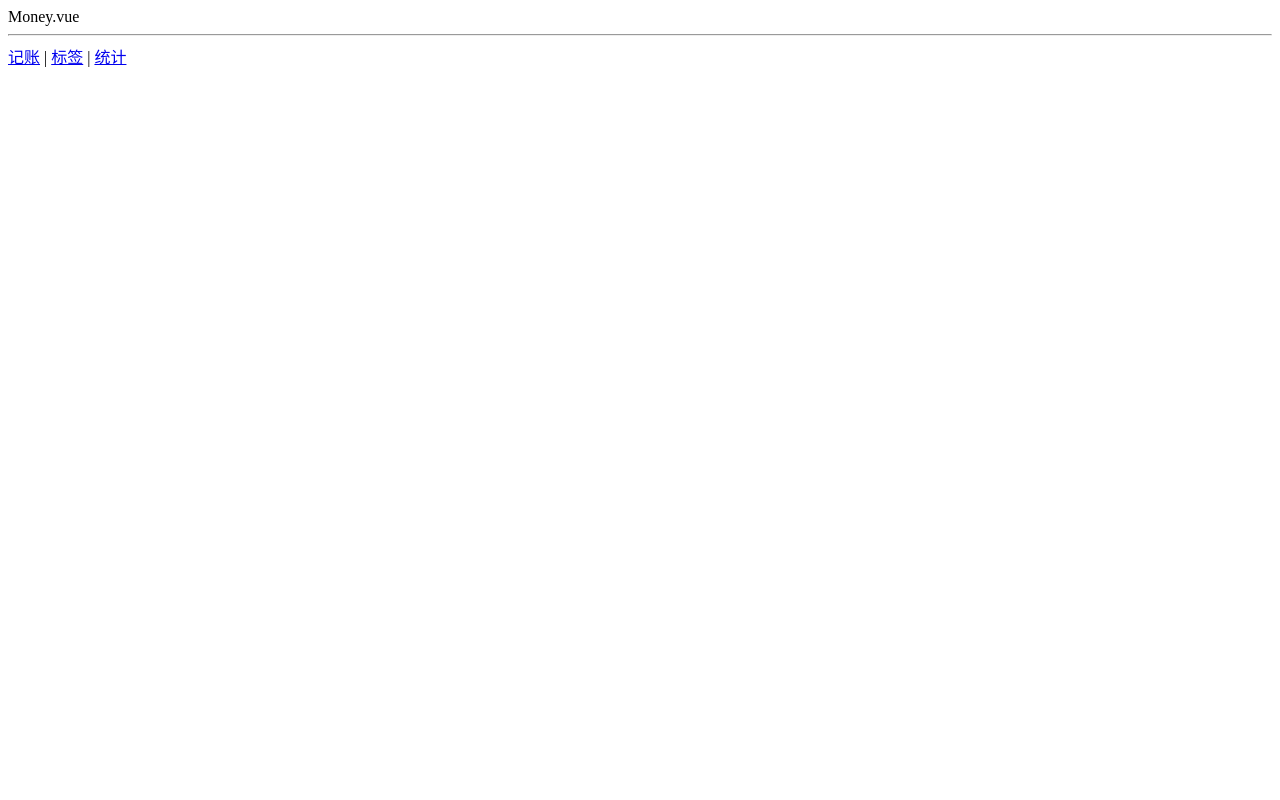
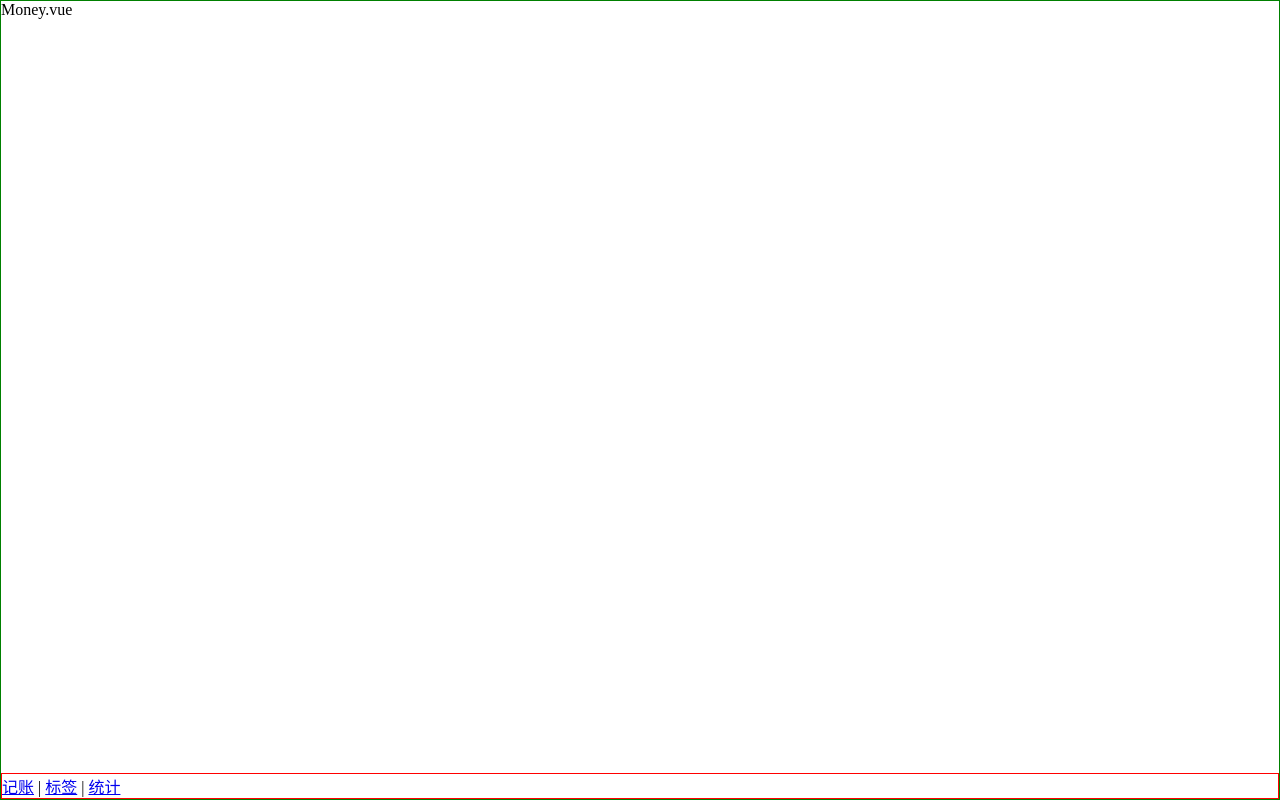
Before and after one commit to Suizhazha/suixinjizhang, a Vue app: page /#/Money in a window 1280 px wide. Built offline with nearby package versions, Linux system fonts and the light colour scheme.

Commit message:
只给money添加了æ css

```diff
--- a/src/App.vue
+++ b/src/App.vue
@@ -1,11 +1,19 @@
 <template>
   <div>
-      <router-view/>
+      <div>
+    <router-view/>
+      </div>
 
   </div>
 </template>
 
 <style lang="scss">
+    //css reset
+    *{
+        margin: 0;
+        padding: 0;
+        box-sizing: border-box;
+    }
 #app {
   font-family: Avenir, Helvetica, Arial, sans-serif;
   -webkit-font-smoothing: antialiased;
--- a/src/components/Nav.vue
+++ b/src/components/Nav.vue
@@ -1,14 +1,13 @@
 <template>
-    <div>
-        <hr/>
-<div>
+
+<div class="nav">
     <router-link to="/Money">记账</router-link>
     |
     <router-link to="/Labels">标签</router-link>
     |
     <router-link to="/Statistics">统计</router-link>
 </div>
-    </div>
+
 </template>
 
 <script lang="ts">
@@ -17,6 +16,8 @@
     };
 </script>
 
+//加上scoped,.nav只会影响当前template内nav的样式
+//能加上scoped就加，可以用简单的class名同时不跟其他div冲突
 <style lang="scss" scoped>
-
+.nav{border:1px solid red}
 </style>
--- a/src/router/index.ts
+++ b/src/router/index.ts
@@ -1,6 +1,6 @@
 import Vue from 'vue';
 import VueRouter from 'vue-router';
-import Home from '../views/Home.vue';
+
 import Money from '@/views/Money.vue';
 import Labels from '@/views/Labels.vue';
 import Statistics from '@/views/Statistics.vue';
--- a/src/views/Money.vue
+++ b/src/views/Money.vue
@@ -1,6 +1,8 @@
 <template>
-    <div>
-        Money.vue
+    <div class="nav-wrapper">
+        <div class="content">
+            Money.vue
+        </div>
         <Nav/>
     </div>
 </template>
@@ -14,5 +16,15 @@
 </script>
 
 <style lang="scss" scoped>
+.nav-wrapper{
+    border: 1px solid green;
+    display: flex;
+    flex-direction: column;
+    height: 100vh;
+}
+    .content{
+        overflow: auto;
+        flex-grow: 1;//尽量将所有高度都给content,剩下高度给nav-wrapper
+    }
 
 </style>
```
